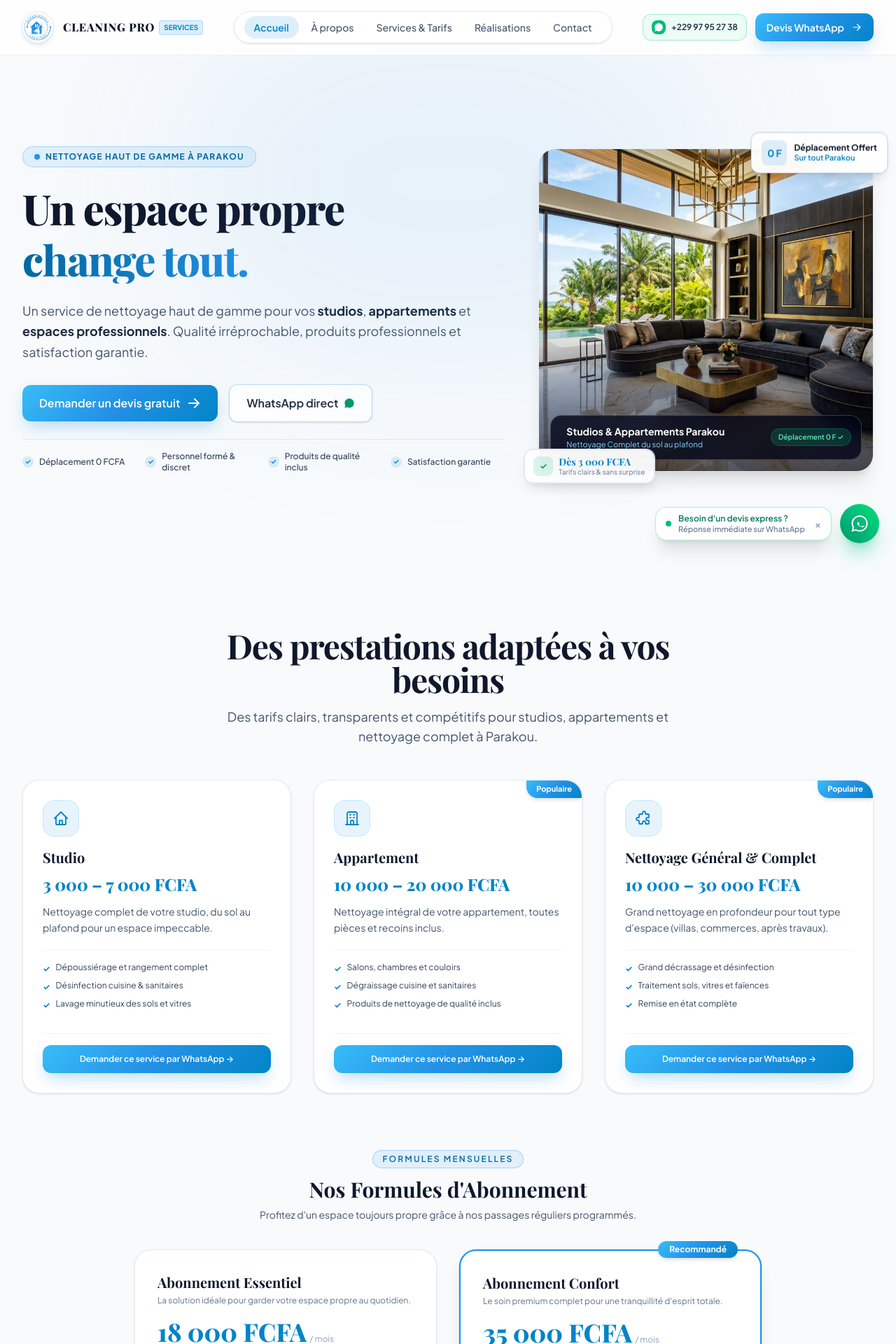
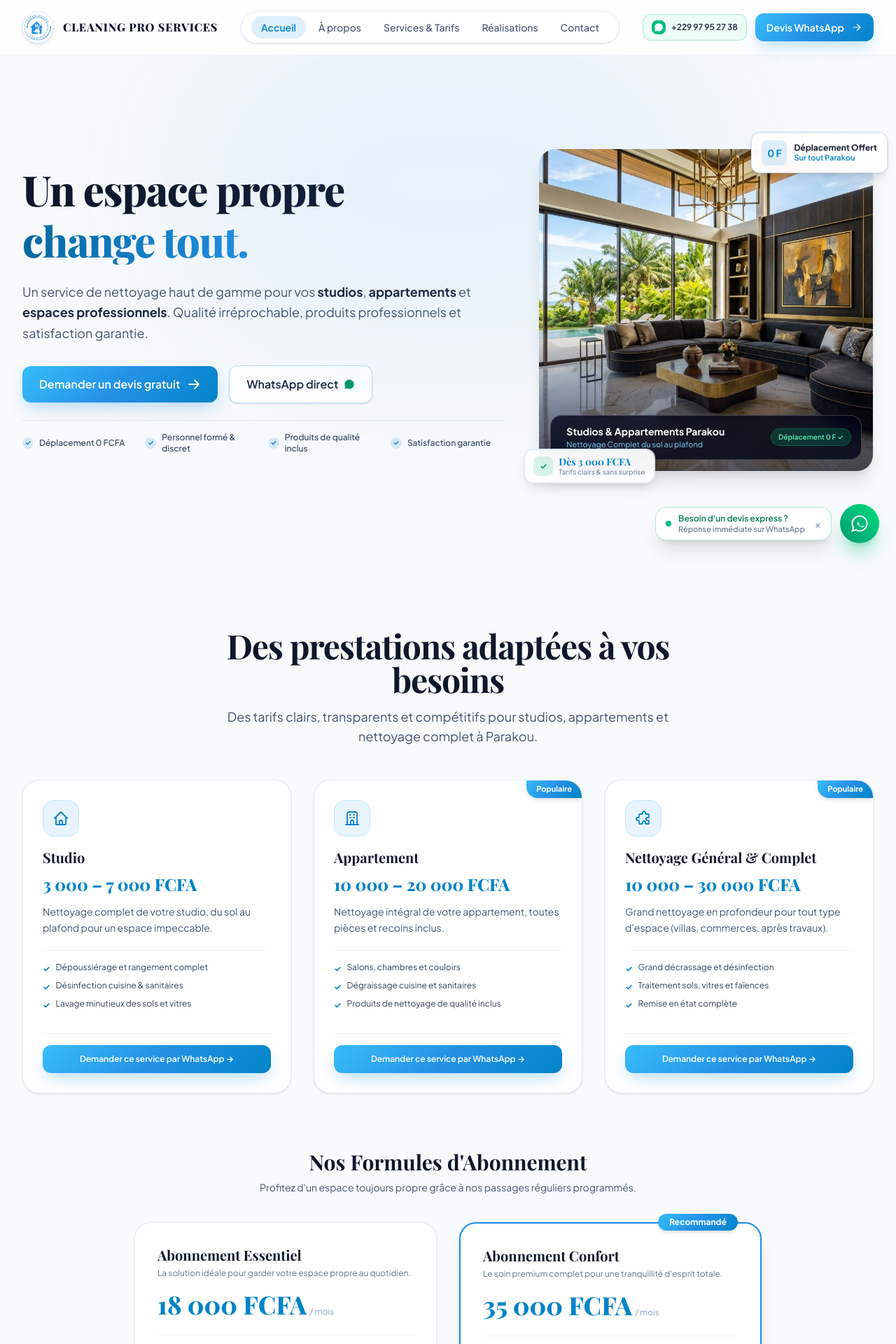
Before and after one commit to Exauce13/Cleaning-Pro-Services, a Nuxt app: page / in a window 1280 px wide. Shown: the top 1920 px of the page at 70% size. Built offline with nearby package versions, Linux system fonts and the light colour scheme; a web font is replaced by a local one.

Commit message:
Modife-front-delete

```diff
--- a/app/components/TheHeader.vue
+++ b/app/components/TheHeader.vue
@@ -92,10 +92,7 @@ onMounted(() => {
         </div>
         <div class="flex items-center gap-1 sm:gap-1.5">
           <span class="font-display text-sm sm:text-base font-extrabold tracking-wider text-slate-900 group-hover:text-gold-600 transition-colors">
-            CLEANING PRO
-          </span>
-          <span class="rounded bg-gold-500/15 px-1 sm:px-1.5 py-0.5 text-[9px] sm:text-[10px] font-bold text-gold-600 border border-gold-400/30">
-            SERVICES
+            CLEANING PRO SERVICES
           </span>
         </div>
       </NuxtLink>
--- a/app/components/home/HeroSection.vue
+++ b/app/components/home/HeroSection.vue
@@ -15,17 +15,6 @@ const highlights = [
     <div class="mx-auto grid max-w-7xl w-full grid-cols-1 items-center gap-8 lg:gap-12 px-4 sm:px-6 lg:grid-cols-12 lg:px-8 my-auto">
       <!-- Colonne Texte (7 cols) -->
       <div class="lg:col-span-7 space-y-6 text-center lg:text-left">
-        <!-- Eyebrow Pill -->
-        <div class="inline-flex items-center gap-2 rounded-full border border-gold-500/30 bg-gold-500/10 px-4 py-1.5 backdrop-blur-md">
-          <span class="flex h-2 w-2 relative">
-            <span class="animate-ping absolute inline-flex h-full w-full rounded-full bg-gold-500 opacity-75" />
-            <span class="relative inline-flex rounded-full h-2 w-2 bg-gold-500" />
-          </span>
-          <span class="text-xs font-bold tracking-widest text-gold-700 uppercase">
-            Nettoyage Haut de Gamme à Parakou
-          </span>
-        </div>
-
         <!-- Grand Titre -->
         <h1 class="font-display text-3xl xs:text-4xl sm:text-5xl lg:text-6xl font-extrabold leading-[1.15] tracking-tight text-slate-900 break-words">
           Un espace propre
--- a/app/components/home/ServicesSection.vue
+++ b/app/components/home/ServicesSection.vue
@@ -123,8 +123,7 @@ const subscriptions = [
     <!-- Section Formules d'Abonnement Mensuel -->
     <div class="mt-20">
       <div class="text-center max-w-2xl mx-auto mb-10">
-        <span class="section-eyebrow">Formules Mensuelles</span>
-        <h3 class="font-display text-2xl sm:text-3xl font-bold text-slate-900 mt-3">
+        <h3 class="font-display text-2xl sm:text-3xl font-bold text-slate-900">
           Nos Formules d'Abonnement
         </h3>
         <p class="text-xs sm:text-sm text-slate-600 mt-2">
--- a/app/components/ui/SectionHeading.vue
+++ b/app/components/ui/SectionHeading.vue
@@ -15,10 +15,6 @@ withDefaults(defineProps<Props>(), {
 
 <template>
   <div :class="[align === 'center' ? 'text-center' : 'text-left', 'max-w-3xl', align === 'center' ? 'mx-auto' : '']">
-    <span v-if="eyebrow" class="section-eyebrow">
-      <span class="h-1.5 w-1.5 rounded-full bg-gold-400 animate-pulse" />
-      {{ eyebrow }}
-    </span>
     <h2 class="section-title">
       {{ title }}
     </h2>
--- a/app/pages/a-propos.vue
+++ b/app/pages/a-propos.vue
@@ -56,7 +56,6 @@ const steps = [
     <div class="mx-auto max-w-7xl px-4 sm:px-6 lg:px-8">
       <!-- En-tête -->
       <div class="text-center max-w-3xl mx-auto space-y-3 sm:space-y-4">
-        <span class="section-eyebrow">Notre Entreprise</span>
         <h1 class="font-display text-3xl xs:text-4xl sm:text-5xl font-extrabold text-slate-900 break-words">
           L'Excellence du Nettoyage à <span class="text-gradient-gold">Parakou</span>
         </h1>
@@ -108,7 +107,6 @@ const steps = [
       <!-- Nos 4 Piliers -->
       <div class="mt-16 sm:mt-24">
         <UiSectionHeading
-          eyebrow="Nos Engagements"
           title="Pourquoi faire appel à nous ?"
           subtitle="Des garanties concrètes pour un service sans souci."
         />
@@ -133,7 +131,6 @@ const steps = [
       <!-- Processus en 4 étapes -->
       <div class="mt-16 sm:mt-24">
         <UiSectionHeading
-          eyebrow="Déroulement"
           title="Comment réserver votre prestation"
           subtitle="Une prise en charge simple et immédiate sur WhatsApp."
         />
--- a/app/pages/confidentialite.vue
+++ b/app/pages/confidentialite.vue
@@ -9,8 +9,7 @@ useSeoMeta({
   <div class="py-16">
     <div class="mx-auto max-w-4xl px-4 sm:px-6 lg:px-8 space-y-8">
       <div class="border-b border-slate-200 pb-6">
-        <span class="section-eyebrow">Protection des données</span>
-        <h1 class="font-display text-3xl sm:text-4xl font-bold text-slate-900 mt-3">Politique de Confidentialité</h1>
+        <h1 class="font-display text-3xl sm:text-4xl font-bold text-slate-900">Politique de Confidentialité</h1>
       </div>
 
       <div class="space-y-6 text-sm text-slate-600 leading-relaxed">
--- a/app/pages/contact.vue
+++ b/app/pages/contact.vue
@@ -106,7 +106,6 @@ Message / Précisions : ${form.value.message.trim()}`
     <div class="mx-auto max-w-7xl px-4 sm:px-6 lg:px-8">
       <!-- En-tête -->
       <div class="text-center max-w-3xl mx-auto space-y-3 sm:space-y-4">
-        <span class="section-eyebrow">Nous Contacter</span>
         <h1 class="font-display text-3xl xs:text-4xl sm:text-5xl font-extrabold text-slate-900 break-words">
           Contactez <span class="text-gradient-gold">Cleaning Pro Service</span>
         </h1>
--- a/app/pages/devis.vue
+++ b/app/pages/devis.vue
@@ -184,7 +184,6 @@ Pouvez-vous me confirmer vos disponibilités pour l'intervention ?`
     <div class="mx-auto max-w-7xl px-4 sm:px-6 lg:px-8">
       <!-- En-tête -->
       <div class="text-center max-w-3xl mx-auto space-y-3 sm:space-y-4">
-        <span class="section-eyebrow">Devis Express Sans Engagement</span>
         <h1 class="font-display text-3xl xs:text-4xl sm:text-5xl font-extrabold text-slate-900 break-words">
           Demandez Votre Devis <span class="text-gradient-gold">Par WhatsApp</span>
         </h1>
--- a/app/pages/mentions-legales.vue
+++ b/app/pages/mentions-legales.vue
@@ -9,8 +9,7 @@ useSeoMeta({
   <div class="py-16">
     <div class="mx-auto max-w-4xl px-4 sm:px-6 lg:px-8 space-y-8">
       <div class="border-b border-slate-200 pb-6">
-        <span class="section-eyebrow">Informations Légales</span>
-        <h1 class="font-display text-3xl sm:text-4xl font-bold text-slate-900 mt-3">Mentions Légales</h1>
+        <h1 class="font-display text-3xl sm:text-4xl font-bold text-slate-900">Mentions Légales</h1>
       </div>
 
       <div class="space-y-6 text-sm text-slate-600 leading-relaxed">
--- a/app/pages/realisations.vue
+++ b/app/pages/realisations.vue
@@ -81,7 +81,6 @@ const filteredProjects = computed(() => {
     <div class="mx-auto max-w-7xl px-4 sm:px-6 lg:px-8">
       <!-- En-tête -->
       <div class="text-center max-w-3xl mx-auto space-y-3 sm:space-y-4">
-        <span class="section-eyebrow">Galerie Avant / Après</span>
         <h1 class="font-display text-3xl xs:text-4xl sm:text-5xl font-extrabold text-slate-900 break-words">
           La preuve par <span class="text-gradient-gold">l'image</span>
         </h1>
--- a/app/pages/services.vue
+++ b/app/pages/services.vue
@@ -86,7 +86,6 @@ const subscriptions = [
     <div class="mx-auto max-w-7xl px-4 sm:px-6 lg:px-8">
       <!-- En-tête -->
       <div class="text-center max-w-3xl mx-auto space-y-3 sm:space-y-4">
-        <span class="section-eyebrow">Tarification Transparente</span>
         <h1 class="font-display text-3xl xs:text-4xl sm:text-5xl font-extrabold text-slate-900 break-words">
           Nos Services de <span class="text-gradient-gold">Nettoyage à Parakou</span>
         </h1>
@@ -154,7 +153,6 @@ const subscriptions = [
       <!-- Abonnements -->
       <div class="mt-20">
         <UiSectionHeading
-          eyebrow="Abonnements Réguliers"
           title="Gardez votre espace toujours propre"
           subtitle="Des formules mensuelles avantageuses avec passages programmés et produits inclus."
         />
```
